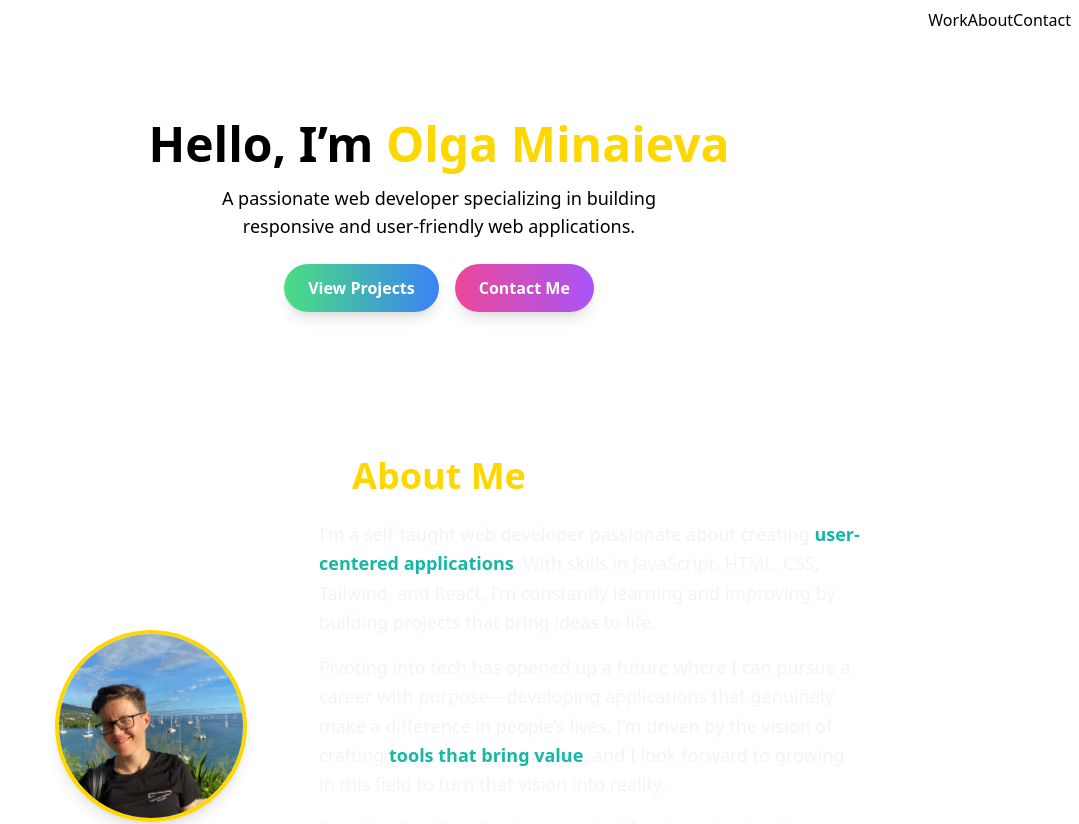
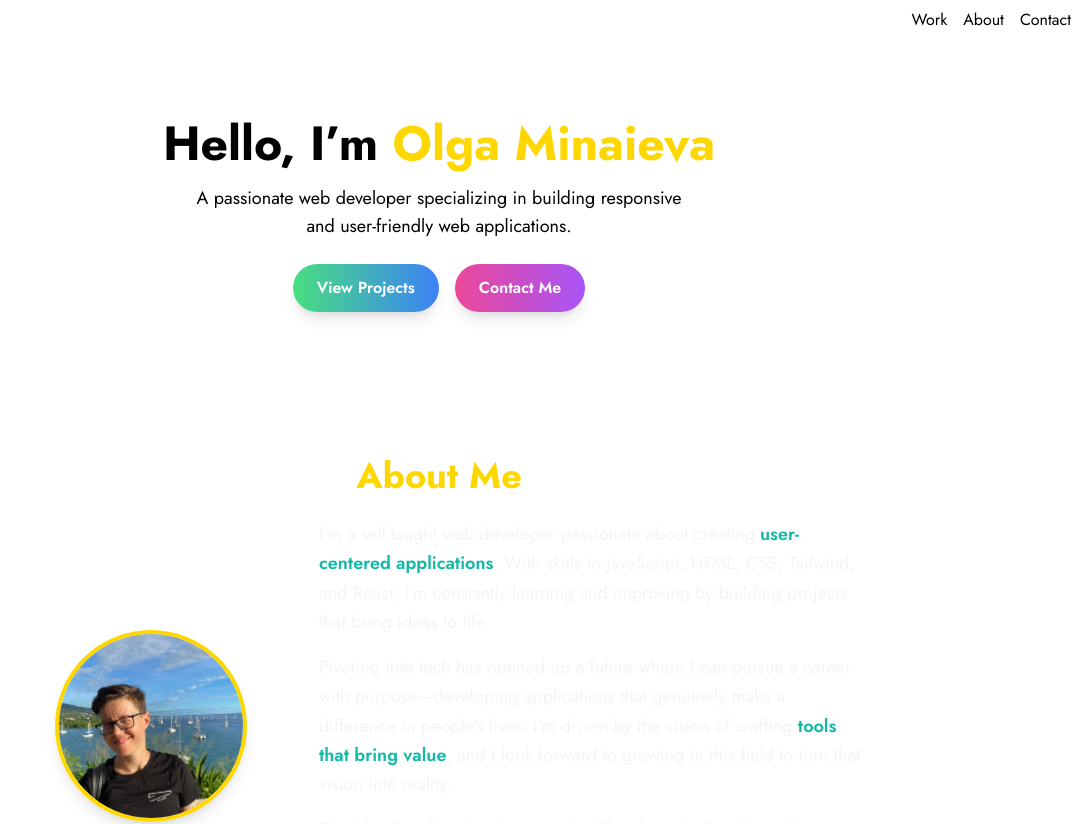
Before and after one commit to OlgaMinaievaWebDev/personal-website-new, a React (Vite) app: page / in a window 1280 px wide. Shown: the top 824 px of the page, without its empty margins (201-1280 px from the left). Built offline with nearby package versions, Linux system fonts and the light colour scheme.

Commit message:
font added

```diff
--- a/index.html
+++ b/index.html
@@ -4,12 +4,10 @@
     <meta charset="UTF-8" />
     <link rel="icon" type="image/svg+xml" href="/vite.svg" />
     <meta name="viewport" content="width=device-width, initial-scale=1.0" />
-    <link rel="preconnect" href="https://fonts.googleapis.com" />
-    <link rel="preconnect" href="https://fonts.gstatic.com" crossorigin />
-    <link
-      href="https://fonts.googleapis.com/css2?family=Roboto+Mono:wght@100..700&family=Rubik:wght@800&display=swap"
-      rel="stylesheet"
-    />
+ <link rel="preconnect" href="https://fonts.googleapis.com">
+<link rel="preconnect" href="https://fonts.gstatic.com" crossorigin>
+<link href="https://fonts.googleapis.com/css2?family=Jost:ital,wght@0,100..900;1,100..900&display=swap" rel="stylesheet">
+
     <title>Olga Minaieva React JS Developer</title>
   </head>
   <body>
--- a/src/App.jsx
+++ b/src/App.jsx
@@ -7,14 +7,14 @@ import Header from './components/Header'
 
 function App() {
   return (
-    <>
+    <div>
       <Header/>
       <Hero />
       <About />
       <Skills />
       <Projects />
       <Contact />
-    </>
+    </div>
   );
 }
 
--- a/src/components/Header.jsx
+++ b/src/components/Header.jsx
@@ -1,7 +1,7 @@
 function Header() {
   return (
     <header >
-      <nav className="flex justify-end items-center p-2">
+      <nav className="flex justify-end items-center p-2 gap-4">
         <a href="#work">Work</a>
         <a href="#about">About</a>
         <a href="#contact">Contact</a>
--- a/src/index.css
+++ b/src/index.css
@@ -1,9 +1,11 @@
+
+
 @tailwind base;
 @tailwind components;
 @tailwind utilities;
 
-
-html {
+* {
   box-sizing: border-box;
   scroll-behavior: smooth;
+   font-family: 'Jost', sans-serif;
 }
--- a/tailwind.config.js
+++ b/tailwind.config.js
@@ -4,7 +4,7 @@ export default {
   theme: {
     extend: {
       fontFamily: {
-        lato: ["Lato", "sans-serif"],
+        jost: ["Jost", "sans-serif"],
       },
       colors: {
         background: "#1E293B", //slate Gray
```
